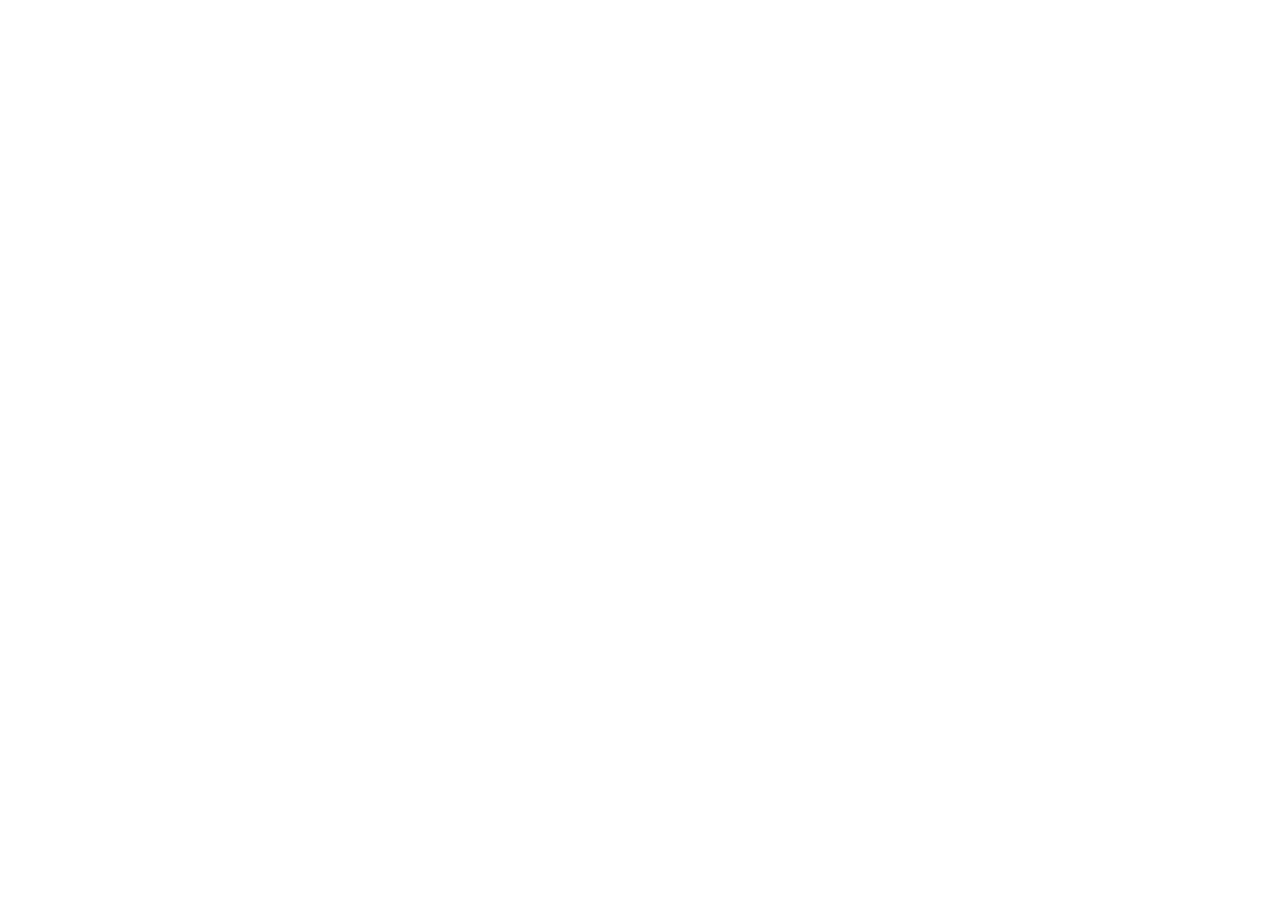
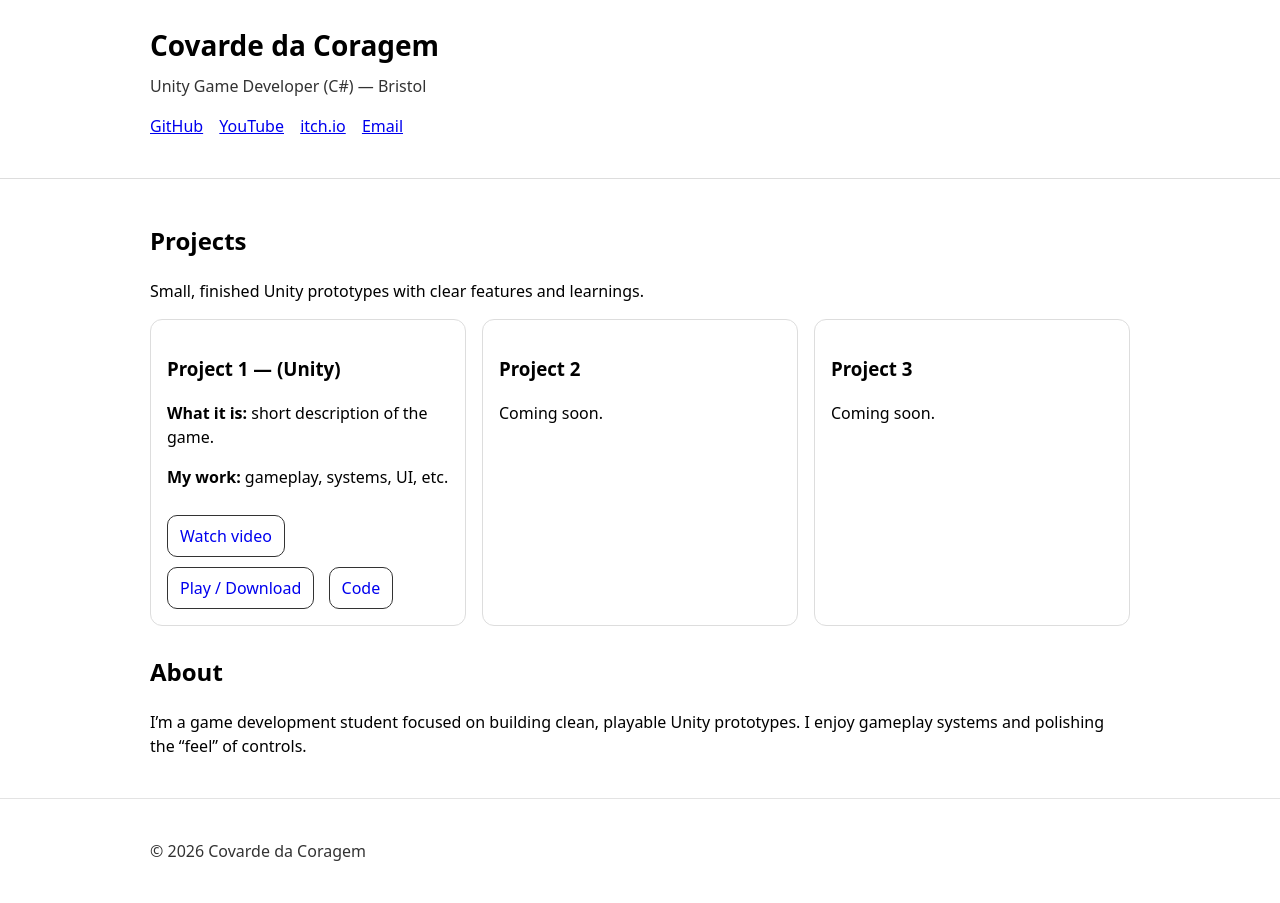
Before and after one commit to covardecaocoragem/covardecaocoragem.github.io, a plain HTML site: page index.html in a window 1280 px wide. Before the commit the page ends 800 px from the top, so only its background shows below. Drawn offline with Linux system fonts and the light colour scheme.

Commit message:
Update index.html with new content and styles

```diff
--- a/index.html
+++ b/index.html
@@ -14,4 +14,61 @@
     .grid{display:grid;grid-template-columns:repeat(auto-fit,minmax(260px,1fr));gap:16px;margin-top:16px}
     .card{border:1px solid #ddd;border-radius:12px;padding:16px}
     .btn{display:inline-block;margin:10px 10px 0 0;padding:8px 12px;border:1px solid #333;border-radius:10px;text-decoration:none}
-    footer{bor
+    footer{border-top:1px solid #ddd;opacity:.8}
+  </style>
+</head>
+<body>
+  <header>
+    <div class="wrap">
+      <h1>Covarde da Coragem</h1>
+      <p class="sub">Unity Game Developer (C#) — Bristol</p>
+      <p class="links">
+        <a href="https://github.com/covardecaocoragem">GitHub</a>
+        <a href="https://www.youtube.com/@SEUCANAL">YouTube</a>
+        <a href="https://SEUITCH.itch.io/">itch.io</a>
+        <a href="mailto:SEUEMAIL@exemplo.com">Email</a>
+      </p>
+    </div>
+  </header>
+
+  <main class="wrap">
+    <h2>Projects</h2>
+    <p>Small, finished Unity prototypes with clear features and learnings.</p>
+
+    <div class="grid">
+      <div class="card">
+        <h3>Project 1 — (Unity)</h3>
+        <p><b>What it is:</b> short description of the game.</p>
+        <p><b>My work:</b> gameplay, systems, UI, etc.</p>
+        <a class="btn" href="LINK_DO_VIDEO">Watch video</a>
+        <a class="btn" href="LINK_ITCH">Play / Download</a>
+        <a class="btn" href="LINK_GITHUB">Code</a>
+      </div>
+
+      <div class="card">
+        <h3>Project 2</h3>
+        <p>Coming soon.</p>
+      </div>
+
+      <div class="card">
+        <h3>Project 3</h3>
+        <p>Coming soon.</p>
+      </div>
+    </div>
+
+    <h2 style="margin-top:28px;">About</h2>
+    <p>
+      I’m a game development student focused on building clean, playable Unity prototypes.
+      I enjoy gameplay systems and polishing the “feel” of controls.
+    </p>
+  </main>
+
+  <footer>
+    <div class="wrap">
+      <p>© <span id="y"></span> Covarde da Coragem</p>
+    </div>
+  </footer>
+
+  <script>document.getElementById("y").textContent = new Date().getFullYear();</script>
+</body>
+</html>
```
